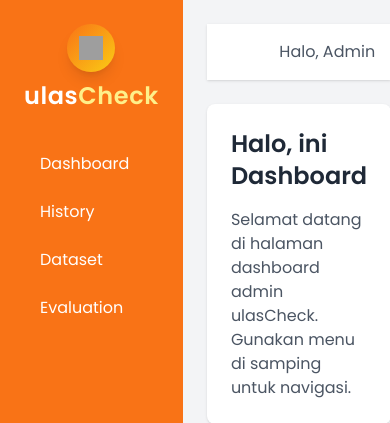
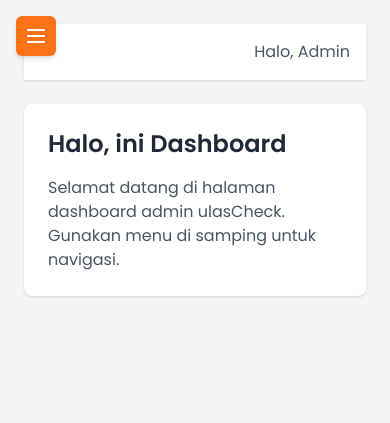
Before and after one commit to aliadwnt/ulasCheck, a Flask app: page /dashboard in a window 390 px wide. Shown: the top 423 px of the page. Run offline with Flask 3, Linux system fonts and the light colour scheme; the visitor is signed in with stand-in values (Sample User, id 1); some libraries are stand-ins or nearby versions; grey boxes are pictures that could not be loaded.

Commit message:
update resposive sidebar

```diff
--- a/app/templates/components/sidebar.html
+++ b/app/templates/components/sidebar.html
@@ -1,5 +1,8 @@
-<div class="font-poppins w-64 bg-orange-500 text-white min-h-screen flex flex-col justify-between p-6">
+<!-- Sidebar -->
+<div id="sidebar"
+     class="font-poppins w-64 bg-orange-500 text-white min-h-screen fixed md:static z-30 inset-y-0 left-0 transform -translate-x-full md:translate-x-0 transition-transform duration-300 ease-in-out p-6 flex flex-col justify-between">
   <div>
+    <!-- Logo -->
     <a href="/" class="flex flex-col items-center justify-center mb-8 group transition text-center">
       <div class="bg-gradient-to-br from-orange-500 to-yellow-400 rounded-full p-3 shadow-lg mb-2 group-hover:scale-105 transition-transform duration-300">
         <img src="https://img.icons8.com/ios-filled/36/ffffff/search.png" alt="Logo" class="h-6 w-6" />
@@ -8,37 +11,37 @@
         ulas<span class="text-yellow-200">Check</span>
       </span>
     </a>
+
+    <!-- Menu Items -->
     <ul class="space-y-2">
       <li>
         <a href="{{ url_for('main.adminDashboard') }}"
-           class="block py-2 px-4 rounded-md transition-colors duration-200 hover:bg-orange-700
-                  {% if request.endpoint == 'main.adminDashboard' %} bg-orange-700 {% endif %}">
+           class="block py-2 px-4 rounded-md hover:bg-orange-700 {% if request.endpoint == 'main.adminDashboard' %} bg-orange-700 {% endif %}">
           Dashboard
         </a>
       </li>
       <li>
         <a href="{{ url_for('main.adminHistory') }}"
-           class="block py-2 px-4 rounded-md transition-colors duration-200 hover:bg-orange-700
-                  {% if request.endpoint == 'main.adminHistory' %} bg-orange-700 {% endif %}">
+           class="block py-2 px-4 rounded-md hover:bg-orange-700 {% if request.endpoint == 'main.adminHistory' %} bg-orange-700 {% endif %}">
           History
         </a>
       </li>
       <li>
         <a href="{{ url_for('main.adminDataset') }}"
-           class="block py-2 px-4 rounded-md transition-colors duration-200 hover:bg-orange-700
-                  {% if request.endpoint == 'main.adminDataset' %} bg-orange-700 {% endif %}">
+           class="block py-2 px-4 rounded-md hover:bg-orange-700 {% if request.endpoint == 'main.adminDataset' %} bg-orange-700 {% endif %}">
           Dataset
         </a>
       </li>
       <li>
         <a href="{{ url_for('main.adminEvaluation') }}"
-           class="block py-2 px-4 rounded-md transition-colors duration-200 hover:bg-orange-700
-                  {% if request.endpoint == 'main.adminEvaluation' %} bg-orange-700 {% endif %}">
+           class="block py-2 px-4 rounded-md hover:bg-orange-700 {% if request.endpoint == 'main.adminEvaluation' %} bg-orange-700 {% endif %}">
           Evaluation
         </a>
       </li>
     </ul>
   </div>
+
+  <!-- Logout -->
   <div class="mt-8">
     <a href="{{ url_for('main.logout') }}"
        class="block w-full text-center py-2 px-4 bg-yellow-400 hover:bg-yellow-500 text-white font-semibold rounded-md transition">
@@ -46,3 +49,22 @@
     </a>
   </div>
 </div>
+
+<!-- Toggle Button (visible on small screen) -->
+<button id="toggleSidebar"
+        class="fixed top-4 left-4 z-40 md:hidden bg-orange-500 text-white p-2 rounded-md shadow-md focus:outline-none">
+  <!-- Hamburger Icon -->
+  <svg class="h-6 w-6" fill="none" stroke="currentColor" stroke-width="2"
+       viewBox="0 0 24 24" xmlns="http://www.w3.org/2000/svg">
+    <path stroke-linecap="round" stroke-linejoin="round" d="M4 6h16M4 12h16M4 18h16"></path>
+  </svg>
+</button>
+
+<script>
+  const toggleBtn = document.getElementById('toggleSidebar');
+  const sidebar = document.getElementById('sidebar');
+
+  toggleBtn.addEventListener('click', () => {
+    sidebar.classList.toggle('-translate-x-full');
+  });
+</script>
```
